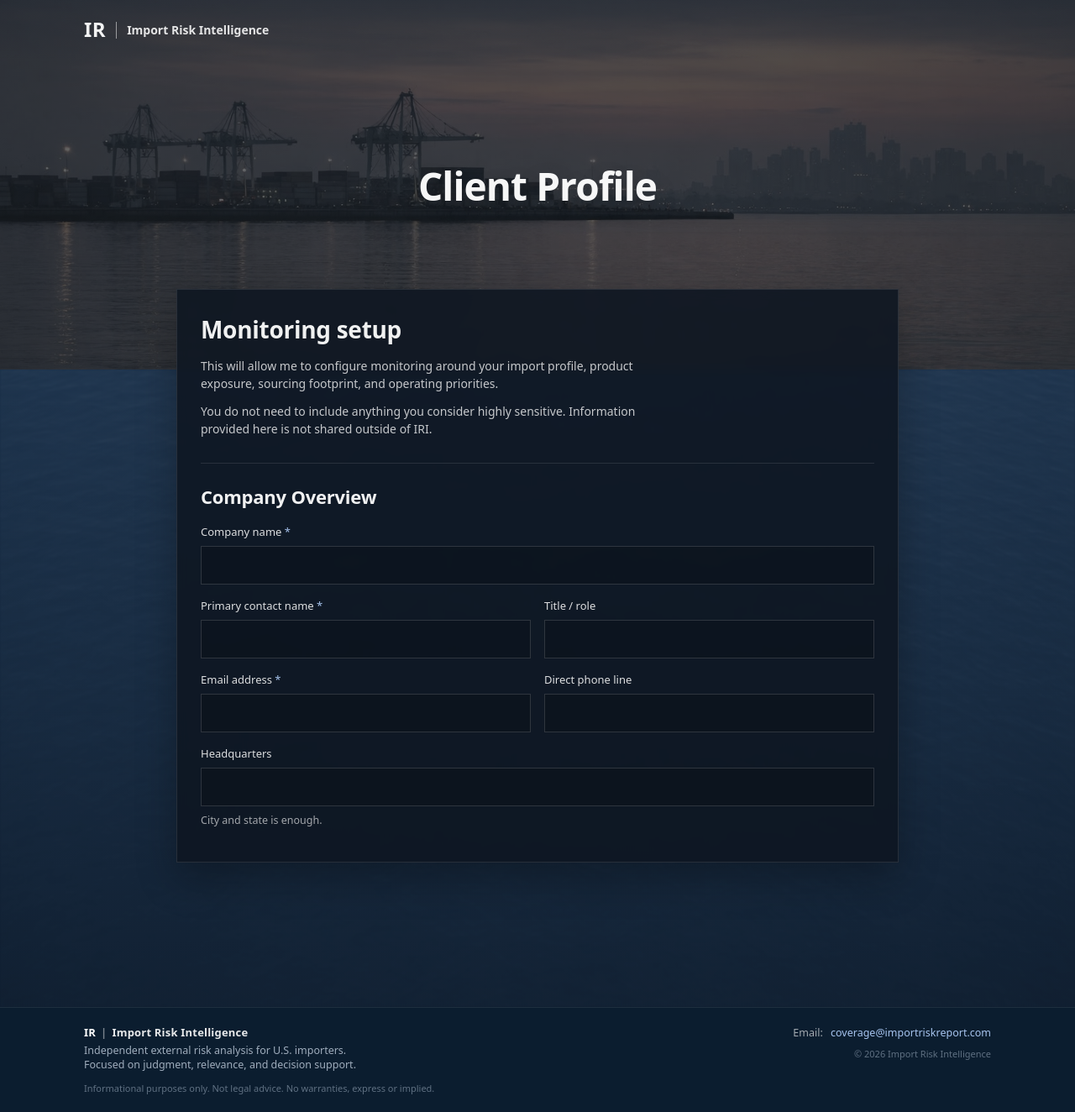
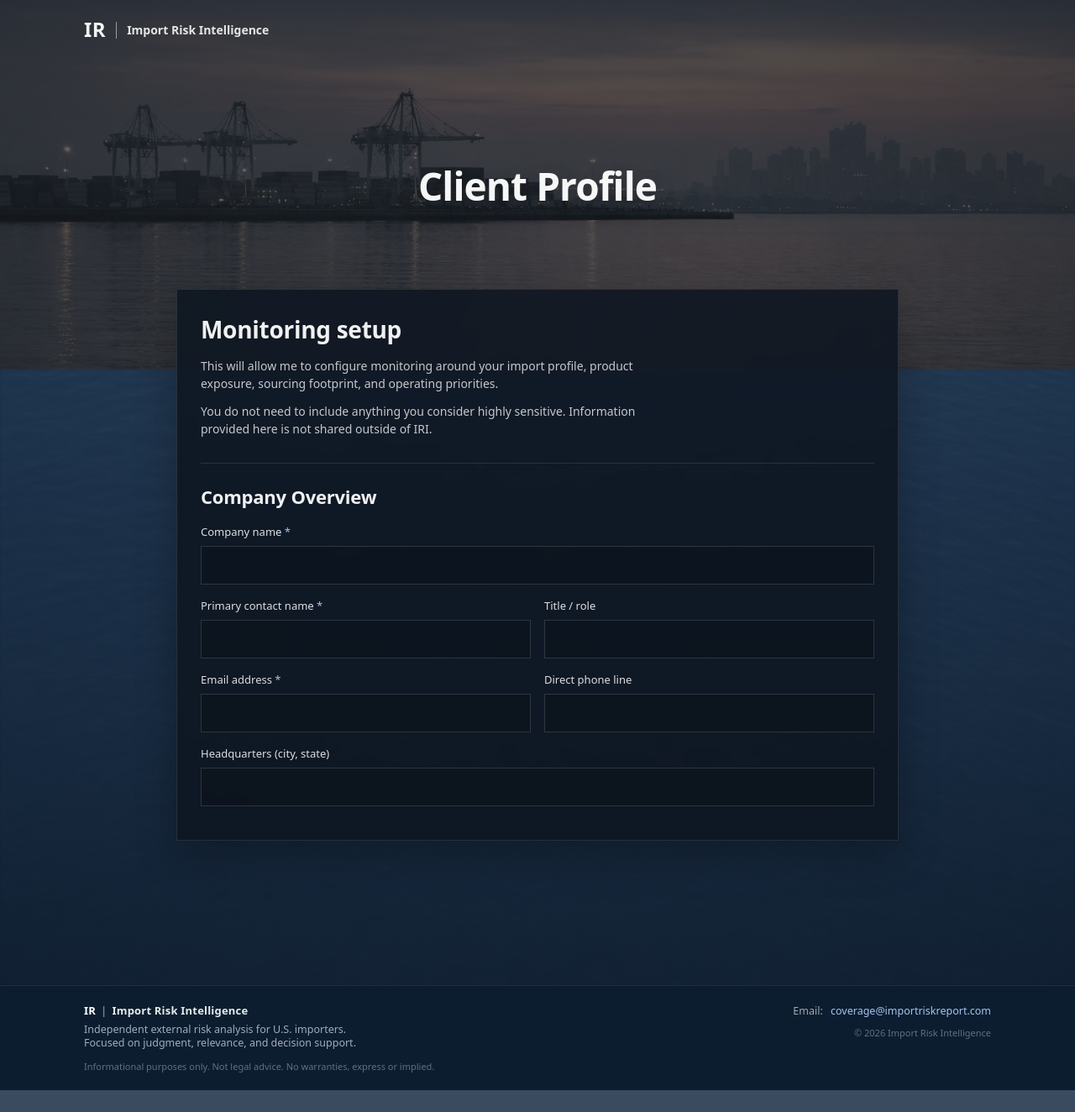
Before and after one commit to importrisk/import-risk-intelligence-site, a Jekyll site: the page built from client-profile.html, in a window 1280 px wide. Shown: the whole page at 84% size. Built offline with Jekyll 4.4.1, drawn with Linux system fonts in a browser that asks for light colours; after the commit the page ends 1298 px from its top, so only the background shows below that.

Commit message:
Update client-profile.html

```diff
--- a/client-profile.html
+++ b/client-profile.html
@@ -80,9 +80,8 @@ description: Private client profile form for configuring Import Risk Intelligenc
             </div>
 
             <div class="cp-row">
-              <label class="cp-label" for="cp-headquarters">Headquarters</label>
+              <label class="cp-label" for="cp-headquarters">Headquarters (city, state)</label>
               <input class="cp-input" type="text" id="cp-headquarters" name="headquarters" aria-describedby="cp-headquarters-help">
-              <p id="cp-headquarters-help" class="cp-help">City and state is enough.</p>
             </div>
           </form>
         </section>
```
